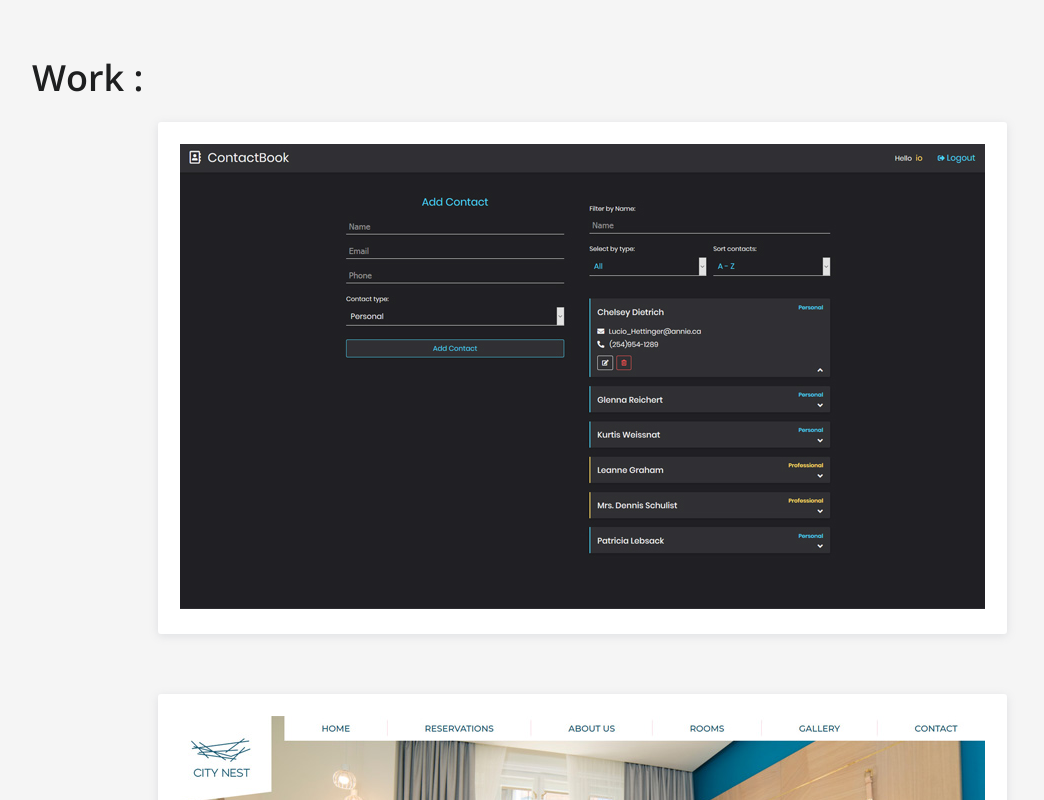
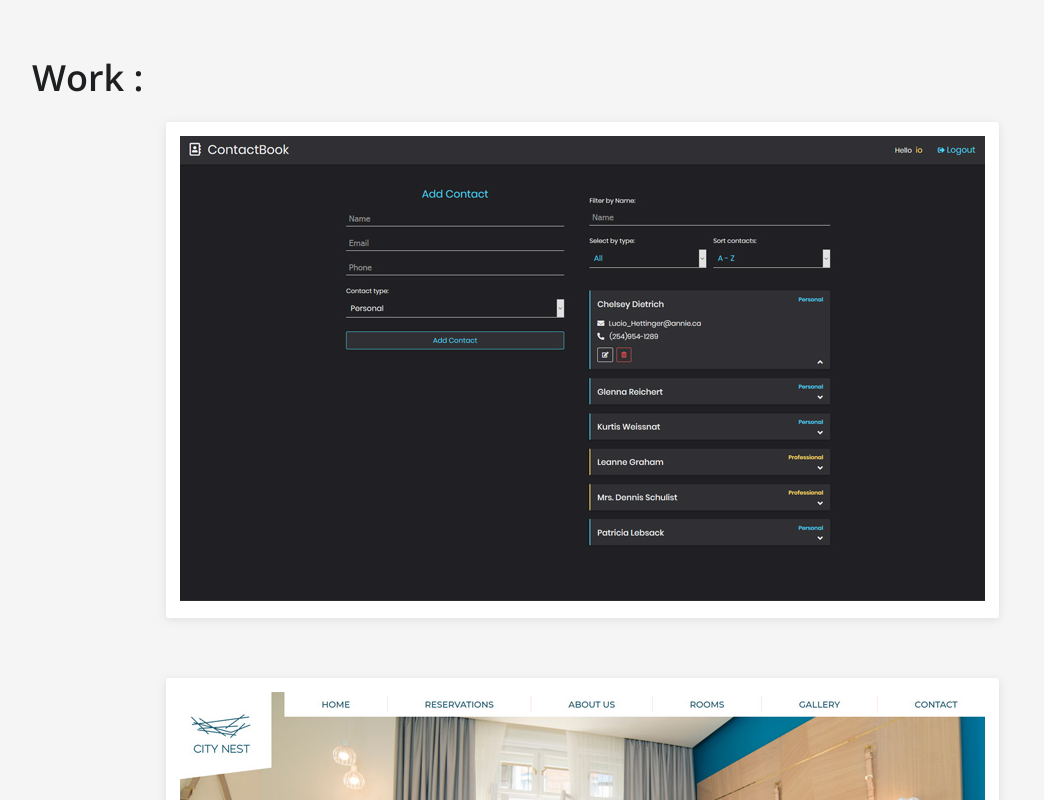
Before and after one commit to io62s/portfolio, a React (Create React App) app: page / in a window 1280 px wide. Shown: the part 760-1560 px from the top of the page, without its empty margins (58-1102 px from the left). Built offline with nearby package versions, Linux system fonts and the light colour scheme.

Commit message:
minor style updt

```diff
--- a/src/styles/ProjectStyle.js
+++ b/src/styles/ProjectStyle.js
@@ -3,7 +3,7 @@ import { mainColor } from "./Colors";
 import { transition, flex } from "./common";
 
 const ProjectContainter = styled.div`
-  padding: 2rem;
+  padding: 1.2rem;
   background: white;
   position: relative;
   border: 2px solid #fff;
@@ -28,7 +28,7 @@ const ProjectContainter = styled.div`
     left: 0;
     right: 0;
     z-index: 10;
-    padding: 2rem 2rem 0;
+    padding: 1.2rem 1.2rem 0;
     background: white;
     transform: translateY(100%);
     ${transition(0.3)}
```
